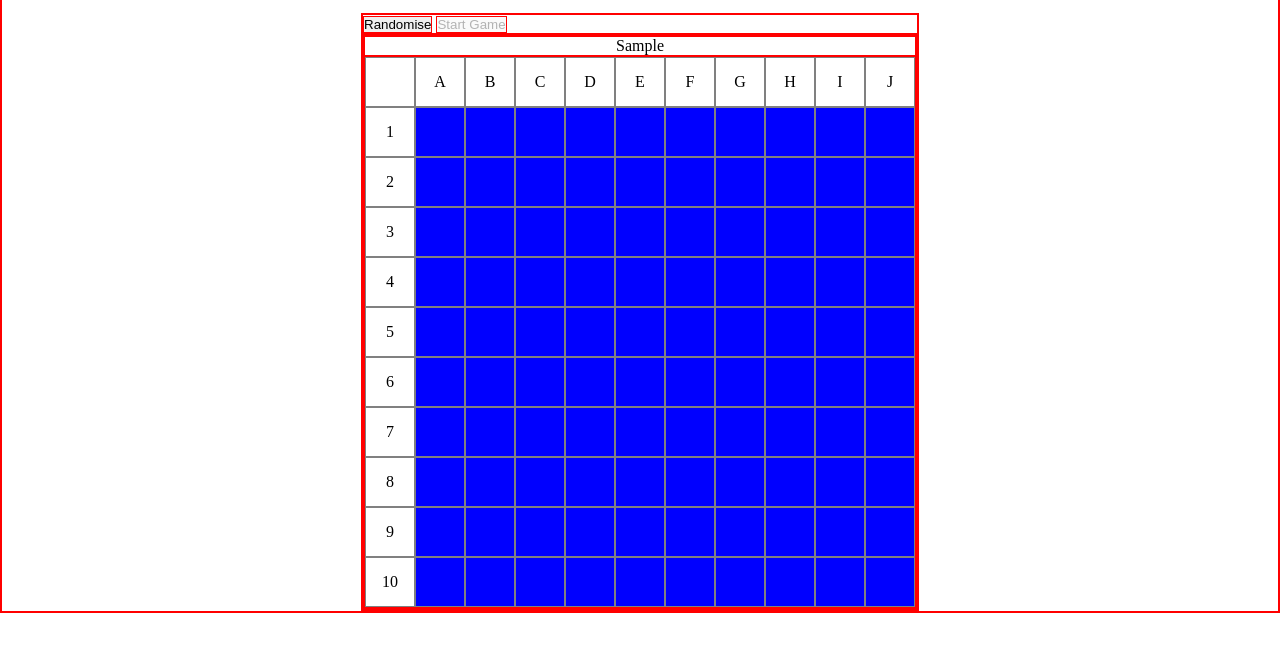
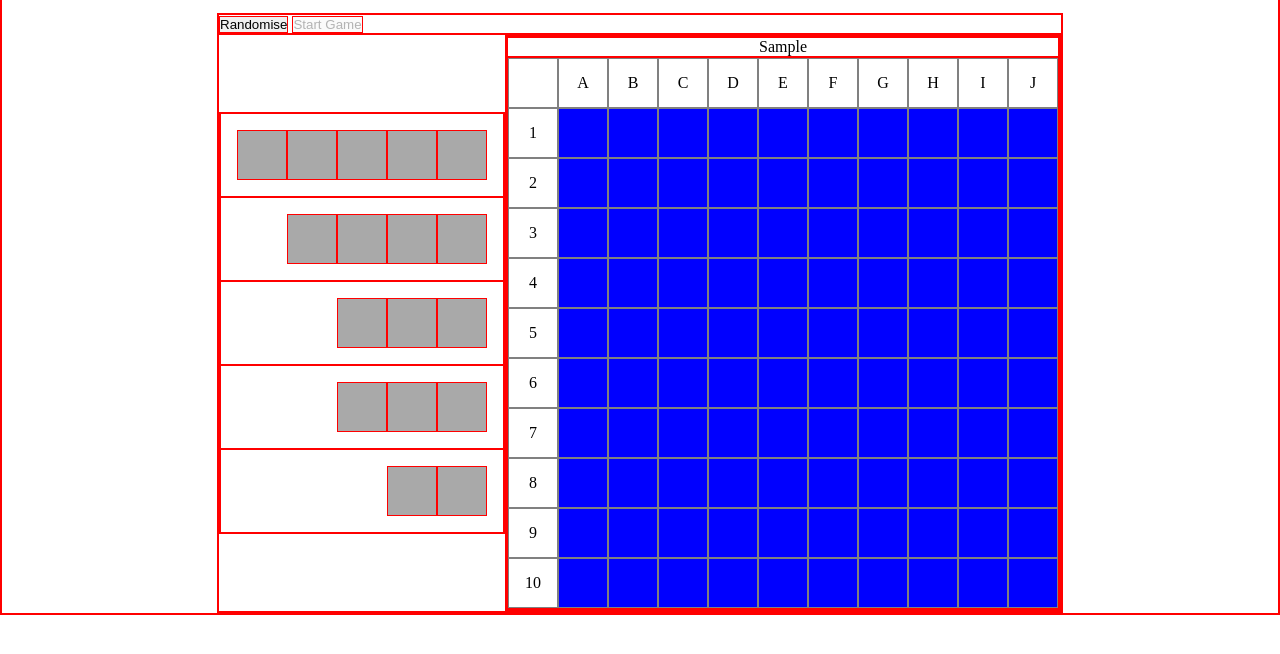
Before and after one commit to mjcw88/odin-battleship, a website built with webpack: page src/template.html in a window 1280 px wide. Both pictures are taken after typing "Sample" into the empty fields and a click on the button "Start Game". Shown: the part 62-716 px from the top of the page. Built offline with nearby package versions, Linux system fonts and the light colour scheme.

Commit message:
added ship dock placeholder on display to dragged onto board

```diff
--- a/src/displayController.js
+++ b/src/displayController.js
@@ -1,3 +1,20 @@
+export function renderShipDock(ships) {
+    const dock = document.getElementById("ship-dock-container");
+    dock.innerHTML = "";
+
+    ships.forEach(ship => {
+        const shipContainer = document.createElement("div");
+        shipContainer.classList.add("ship-container");
+        shipContainer.style.gridTemplateColumns = `repeat(${ship}, var(--gridSize))`;
+        for (let i = 0; i < ship; i++) {
+            const square = document.createElement("div");
+            square.classList.add("square-with-ship");
+            shipContainer.append(square);
+        }
+        dock.append(shipContainer);
+    })
+}
+
 export function renderGameBoard(game) {
     const contents = document.getElementById("main-contents");
     contents.innerHTML = "";
@@ -6,15 +23,15 @@ export function renderGameBoard(game) {
 
     game.players.forEach((player, index) => {
         const playerContainer = document.createElement("div");
-        playerContainer.className = "player-container";
+        playerContainer.classList.add("player-container");
 
         const playerHeader = document.createElement("div");
-        playerHeader.className = "player-name";
+        playerHeader.classList.add("player-name");
         playerHeader.id = `player-${index + 1}-name`;
         playerHeader.textContent = player.name;
 
         const board = document.createElement("div");
-        board.className = "player-board";
+        board.classList.add("player-board");
 
         const LETTERS = ["", "A", "B", "C", "D", "E", "F", "G", "H", "I", "J"];
         LETTERS.forEach(letter => {
--- a/src/gameController.js
+++ b/src/gameController.js
@@ -1,8 +1,11 @@
 import { Game } from "./classes/game.js";
 import { Gameboard } from "./classes/gameboard.js";
-import { renderGameBoard, updateShipDisplay, renderWinner, renderShips } from "./displayController.js";
+import { renderShipDock, renderGameBoard, updateShipDisplay, renderWinner, renderShips } from "./displayController.js";
 
 export function createGame(playerOneName, difficulty) {
+    document.getElementById("main-contents-container").hidden = false;;
+    document.getElementById("ship-dock-container").hidden = false;
+
     const hiddenBtns = [];
     const unhiddenBtns = [];
 
@@ -21,10 +24,12 @@ export function createGame(playerOneName, difficulty) {
     unhiddenBtns.push(newGameBtn);
 
     randomiseBtn.addEventListener("click", () => {
+        document.getElementById("ship-dock-container").hidden = true;
         randomiseClickEvent(game, player, startGameBtn);
     })
 
     restartGame(game, hiddenBtns, unhiddenBtns);
+    renderShipDock(game.ships);
     renderGameBoard(game);
 }
 
@@ -78,6 +83,7 @@ export function startGameClickEvent(game) {
     })
 
     restartBtn.addEventListener("click", () => {
+        document.getElementById("ship-dock-container").hidden = false;
         restartGame(game, hiddenBtns, unhiddenBtns);
     })
 
--- a/src/styles.css
+++ b/src/styles.css
@@ -1,3 +1,7 @@
+:root {
+    --gridSize: 50px
+}
+
 *,
 *::before,
 *::after {
@@ -30,16 +34,33 @@ body {
     gap: 1rem;
 }
 
+#ship-dock-main-container {
+    display: flex;
+}
+
+#ship-dock-container {
+    align-self: center;
+}
+
+.ship-container {
+    display: grid;
+    grid-auto-rows: minmax(var(--gridSize), 1fr);
+    padding: 1rem;
+    justify-content: end;
+}
+
+.ship-container > div {
+    cursor: pointer;
+}
+
 .player-container {
     text-align: center;
 }
 
 .player-board {
-    --size: 50px;
-
     display: grid;
-    grid-template-columns: repeat(11, minmax(var(--size), 1fr));
-    grid-auto-rows: minmax(var(--size), 1fr);
+    grid-template-columns: repeat(11, minmax(var(--gridSize), 1fr));
+    grid-auto-rows: minmax(var(--gridSize), 1fr);
 }
 
 .player-board > div {
--- a/src/template.html
+++ b/src/template.html
@@ -44,14 +44,17 @@
         </dialog>
     </div>
     <h1>Battleship</h1>
-    <div id="main-contents-container">
+    <div id="main-contents-container" hidden="true">
         <div id="buttons-container">
             <button id="randomise-ships-btn" hidden="true">Randomise</button>
             <button id="start-game-btn" hidden="true" disabled="true">Start Game</button>
             <button id="restart-game-btn" hidden="true">Restart Game</button>
             <button id="new-game-btn" hidden="true">New Game</button>
         </div>
-        <div id="main-contents"></div>
+        <div id="ship-dock-main-container">
+            <div id="ship-dock-container"></div>
+            <div id="main-contents"></div>
+        </div>
     </div>
 </body>
 </html>
```
